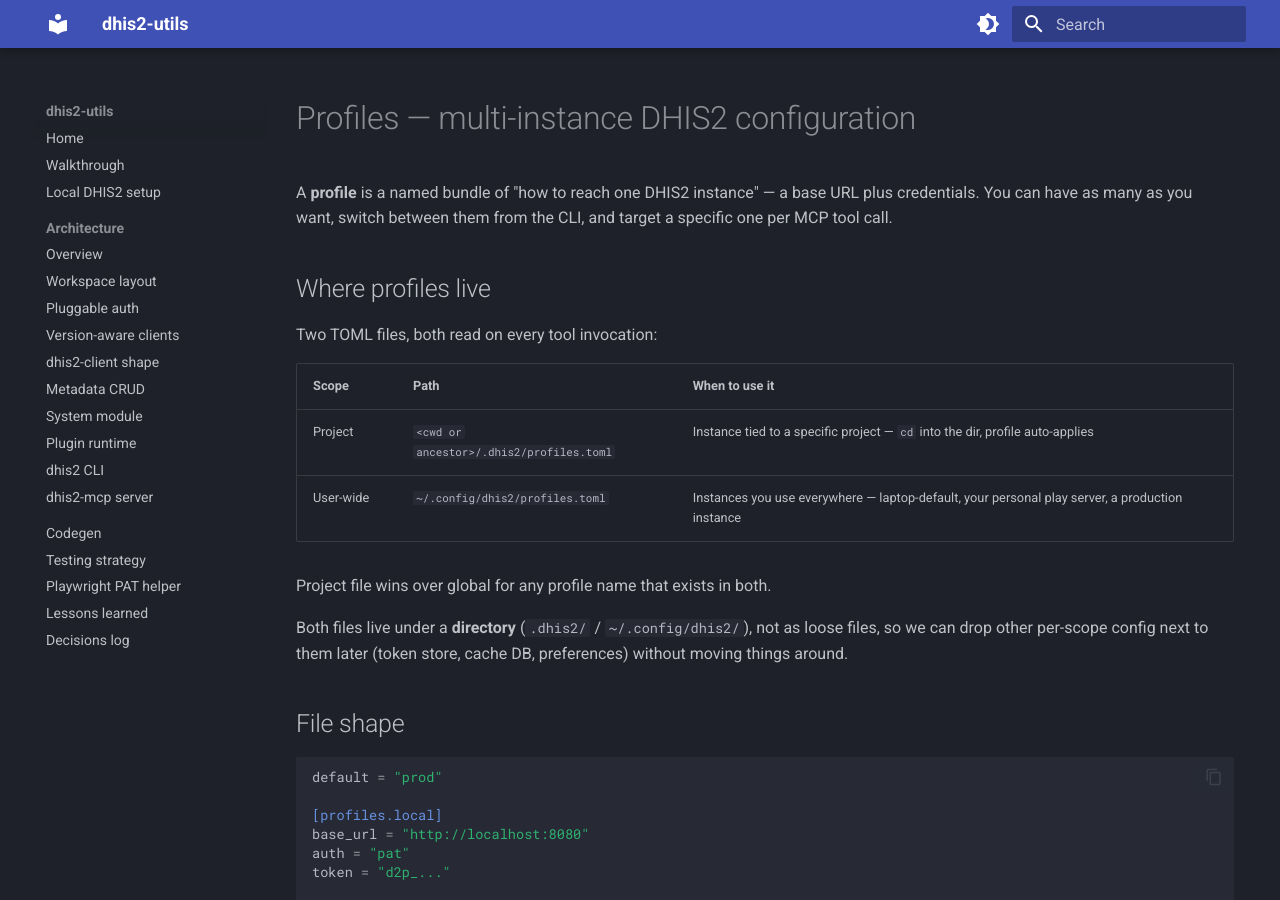
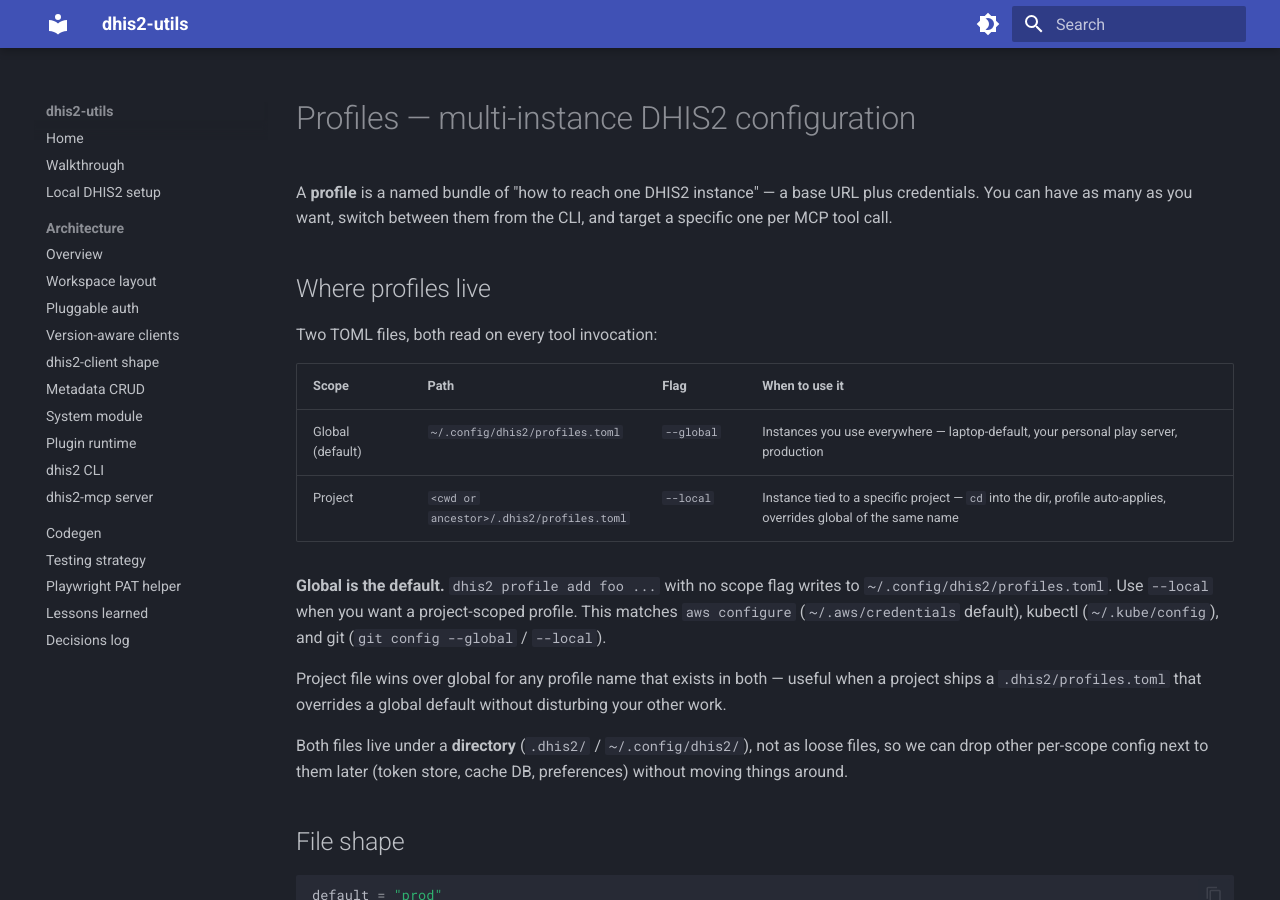
Before and after one commit to winterop-com/dhis2-utils, an MkDocs documentation site: the page built from docs/architecture/profiles.md, in a window 1280 px wide and 900 px high. Built offline with MkDocs 1.6.1 and Material for MkDocs 9.7.7, drawn with Linux system fonts in a browser that asks for light colours; some of the changed text lies outside the part shown.

Commit message:
docs(profile): reflect default = global + --global/--local flag pair

````diff
--- a/docs/architecture/profiles.md
+++ b/docs/architecture/profiles.md
@@ -6,12 +6,14 @@
 
 Two TOML files, both read on every tool invocation:
 
-| Scope | Path | When to use it |
-| --- | --- | --- |
-| Project | `<cwd or ancestor>/.dhis2/profiles.toml` | Instance tied to a specific project — `cd` into the dir, profile auto-applies |
-| User-wide | `~/.config/dhis2/profiles.toml` | Instances you use everywhere — laptop-default, your personal play server, a production instance |
+| Scope | Path | Flag | When to use it |
+| --- | --- | --- | --- |
+| Global (default) | `~/.config/dhis2/profiles.toml` | `--global` | Instances you use everywhere — laptop-default, your personal play server, production |
+| Project | `<cwd or ancestor>/.dhis2/profiles.toml` | `--local` | Instance tied to a specific project — `cd` into the dir, profile auto-applies, overrides global of the same name |
 
-Project file wins over global for any profile name that exists in both.
+**Global is the default.** `dhis2 profile add foo ...` with no scope flag writes to `~/.config/dhis2/profiles.toml`. Use `--local` when you want a project-scoped profile. This matches `aws configure` (`~/.aws/credentials` default), kubectl (`~/.kube/config`), and git (`git config --global` / `--local`).
+
+Project file wins over global for any profile name that exists in both — useful when a project ships a `.dhis2/profiles.toml` that overrides a global default without disturbing your other work.
 
 Both files live under a **directory** (`.dhis2/` / `~/.config/dhis2/`), not as loose files, so we can drop other per-scope config next to them later (token store, cache DB, preferences) without moving things around.
 
@@ -75,23 +77,23 @@
 dhis2 profile show prod                   # pretty-print one profile (secrets redacted)
 dhis2 profile show prod --secrets         # including secrets (for copy-paste debugging)
 
-# Add a PAT-based profile to the user-wide file, make it default
+# Add a PAT-based profile (goes to ~/.config/dhis2/profiles.toml by default)
 dhis2 profile add prod \
-  --scope global \
   --url https://dhis2.example.org \
   --auth pat --token d2p_... \
   --default
 
-# Add a basic-auth profile to the project .dhis2/profiles.toml (scope=project is the default)
+# Add a basic-auth profile scoped to the current project
 dhis2 profile add local \
+  --local \
   --url http://localhost:8080 \
   --auth basic --username admin --password district
 
-dhis2 profile switch prod                 # set default = prod in project file
-dhis2 profile switch prod --scope global  # set default = prod in ~/.config/dhis2/profiles.toml
+dhis2 profile switch prod                 # set default = prod in the global file (no flag needed)
+dhis2 profile switch prod --local         # set default = prod in the project file
 
 dhis2 profile rename prod prodeu          # rename in-place; preserves scope + updates default if needed
-dhis2 profile remove prod                 # removes from wherever it lives
+dhis2 profile remove prod                 # removes from wherever it lives (--global/--local to force one)
 ```
 
 ## Global `--profile` flag
````
